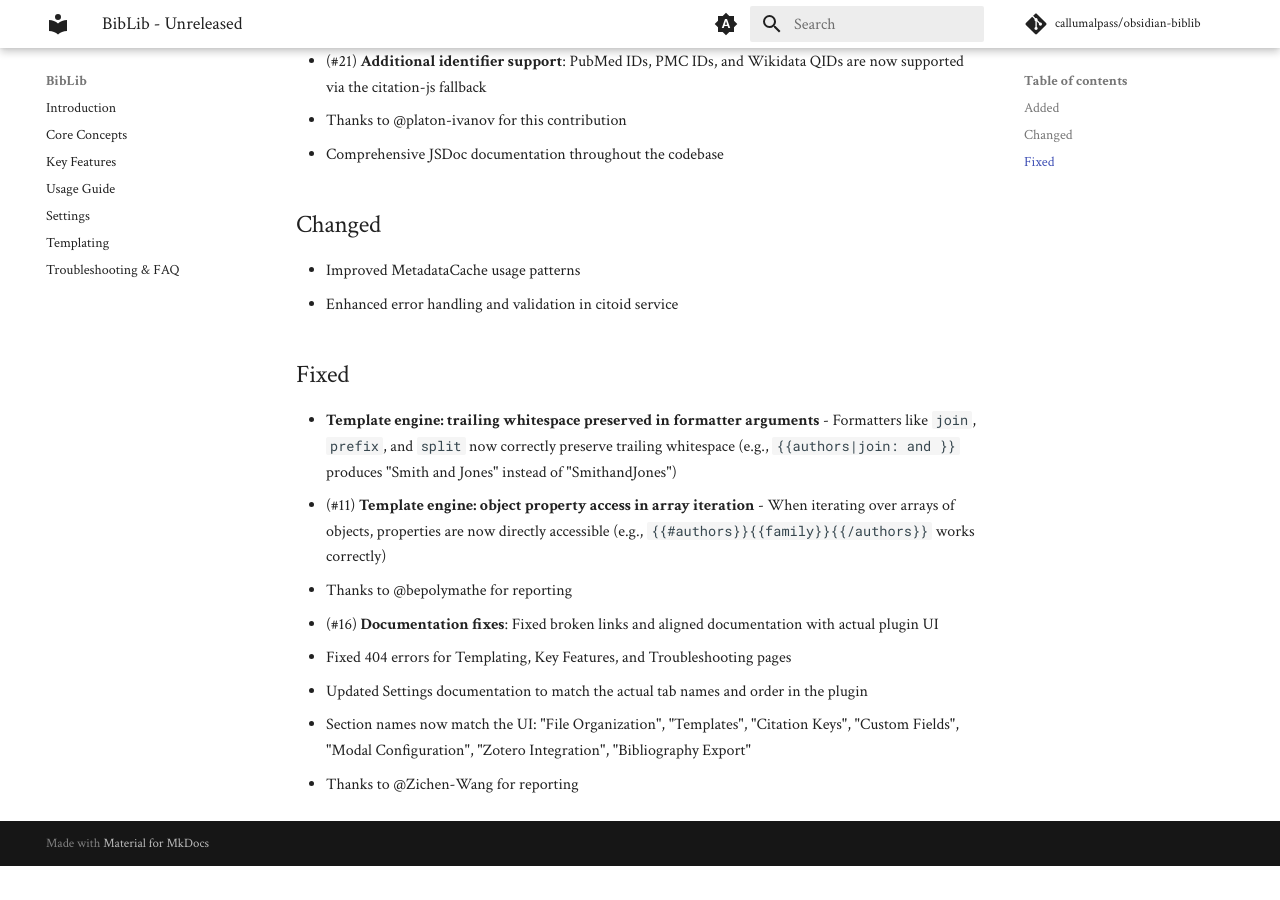
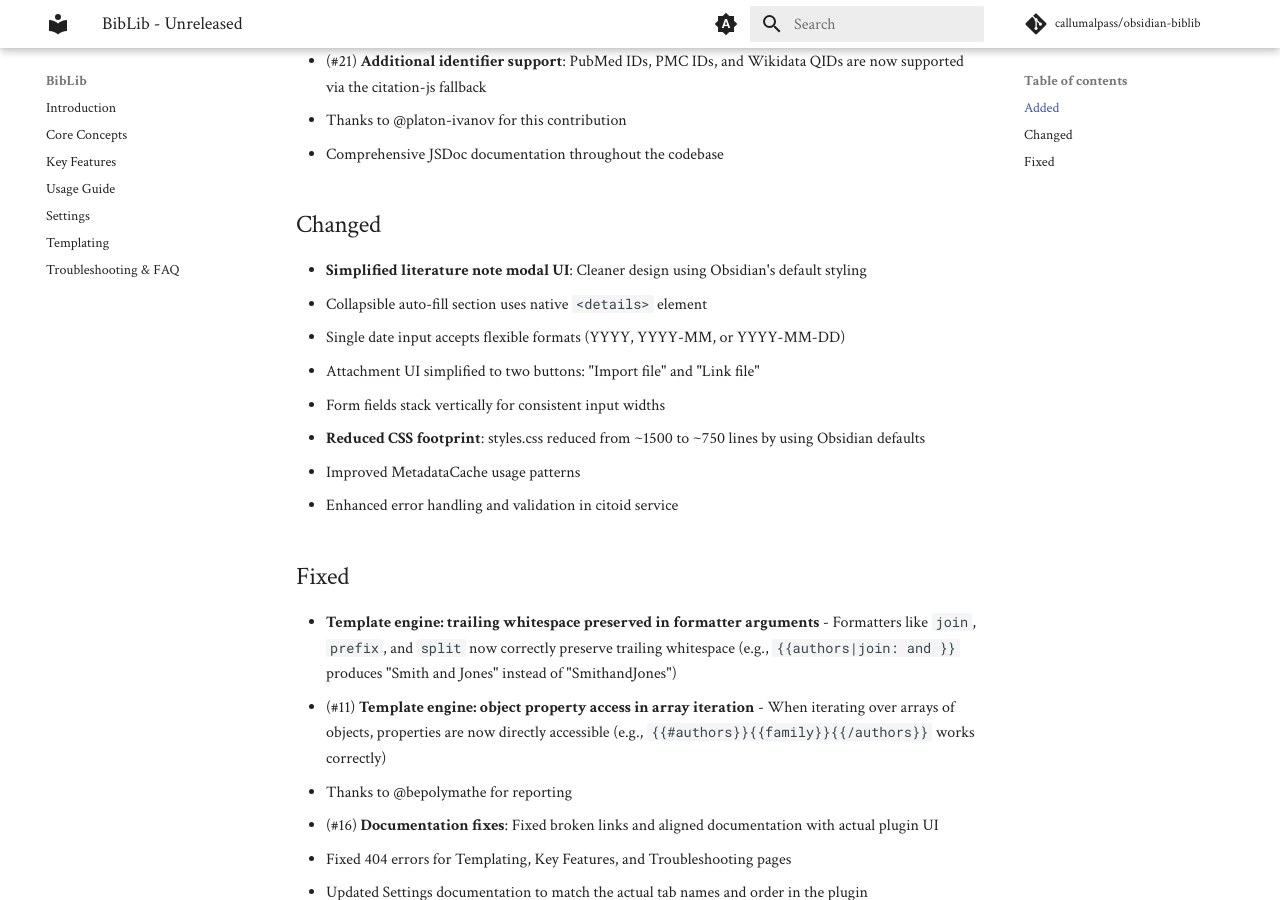
Before and after one commit to callumalpass/obsidian-biblib, an MkDocs documentation site: the page built from docs/releases/unreleased.md, in a window 1280 px wide and 900 px high, scrolled down 596 px. Built offline with MkDocs 1.6.1 and Material for MkDocs 9.7.7, drawn with Linux system fonts in a browser that asks for light colours; comment, search, counter and statistics services are not loaded; before the commit the page ends 1462 px from its top, so only the background shows below that.

Commit message:
Update release notes with modal UI improvements

```diff
--- a/docs/releases/unreleased.md
+++ b/docs/releases/unreleased.md
@@ -38,6 +38,12 @@ Example:
 
 ## Changed
 
+- **Simplified literature note modal UI**: Cleaner design using Obsidian's default styling
+  - Collapsible auto-fill section uses native `<details>` element
+  - Single date input accepts flexible formats (YYYY, YYYY-MM, or YYYY-MM-DD)
+  - Attachment UI simplified to two buttons: "Import file" and "Link file"
+  - Form fields stack vertically for consistent input widths
+- **Reduced CSS footprint**: styles.css reduced from ~1500 to ~750 lines by using Obsidian defaults
 - Improved MetadataCache usage patterns
 - Enhanced error handling and validation in citoid service
 
```
